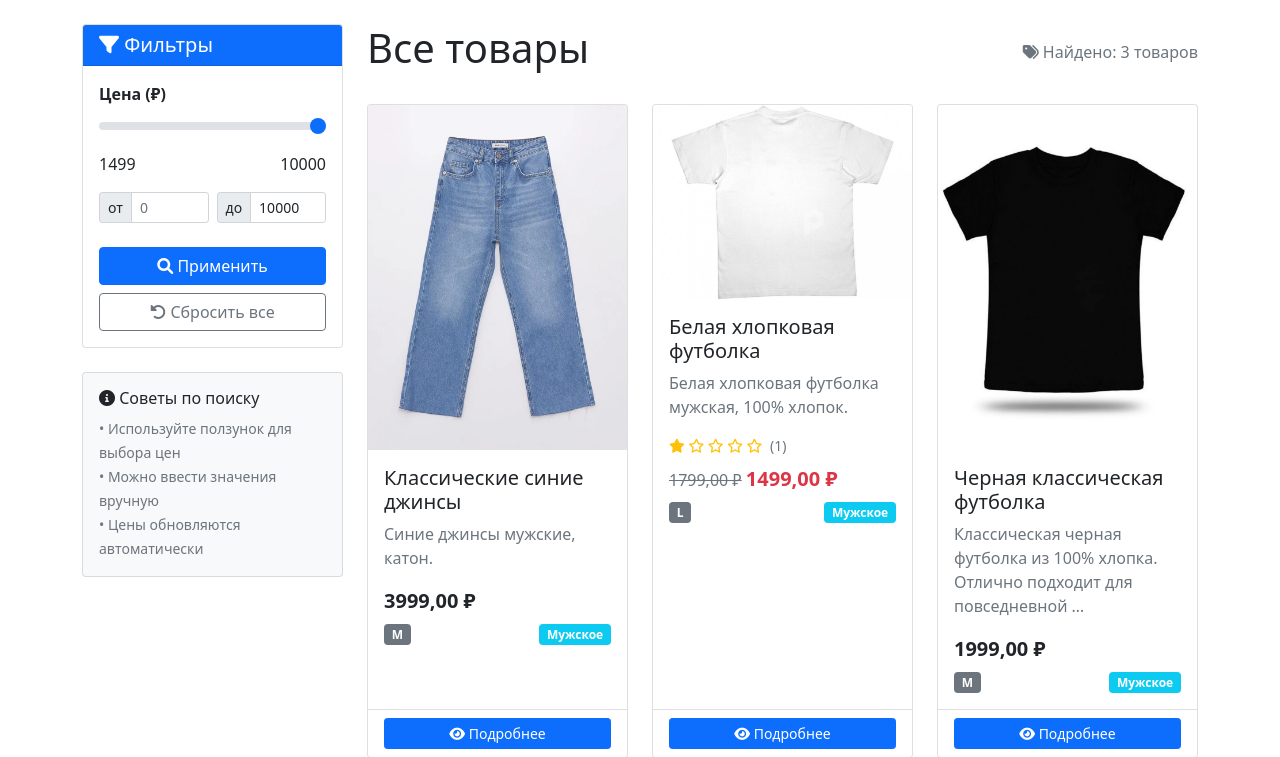
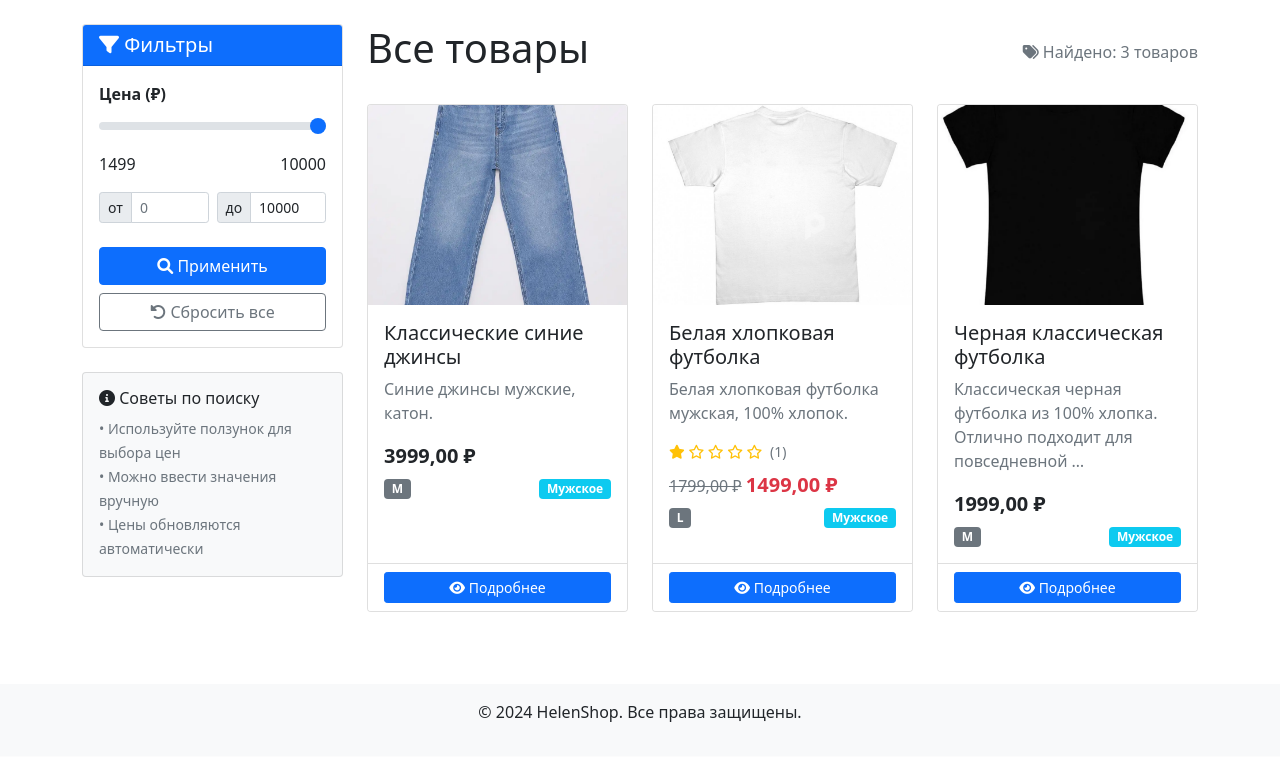
Before and after one commit to pycoder-maxim/Helen-shop, a Django app: page / in a window 1280 px wide. Shown: the part 56-813 px from the top of the page. After the commit the page ends 778 px from the top, so only its background shows below. Run offline with Django 5.2, Linux system fonts and the light colour scheme; data comes from the database, SQL or seed files in the repository.

Commit message:
Add fallback image style for products

```diff
--- a/templates/shop/product/list.html
+++ b/templates/shop/product/list.html
@@ -1,3 +1,4 @@
+
 {% extends 'base.html' %}
 
 {% block title %}
@@ -102,10 +103,11 @@
                 {% for product in products %}
                     <div class="col-md-4 mb-4">
                         <div class="card product-card h-100">
+                            <!-- Блок с изображением товара -->
                             {% if product.images.first %}
-                                <img src="{{ product.images.first.image.url }}" class="card-img-top product-img" alt="{{ product.name }}">
+                                <img src="{{ product.images.first.image.url }}" class="card-img-top product-img" alt="{{ product.name }}" style="height: 200px; object-fit: cover;">
                             {% else %}
-                                <div class="card-img-top product-img bg-light d-flex align-items-center justify-content-center">
+                                <div class="card-img-top product-img bg-light d-flex align-items-center justify-content-center" style="height: 200px;">
                                     <i class="fas fa-tshirt fa-3x text-muted"></i>
                                 </div>
                             {% endif %}
```
